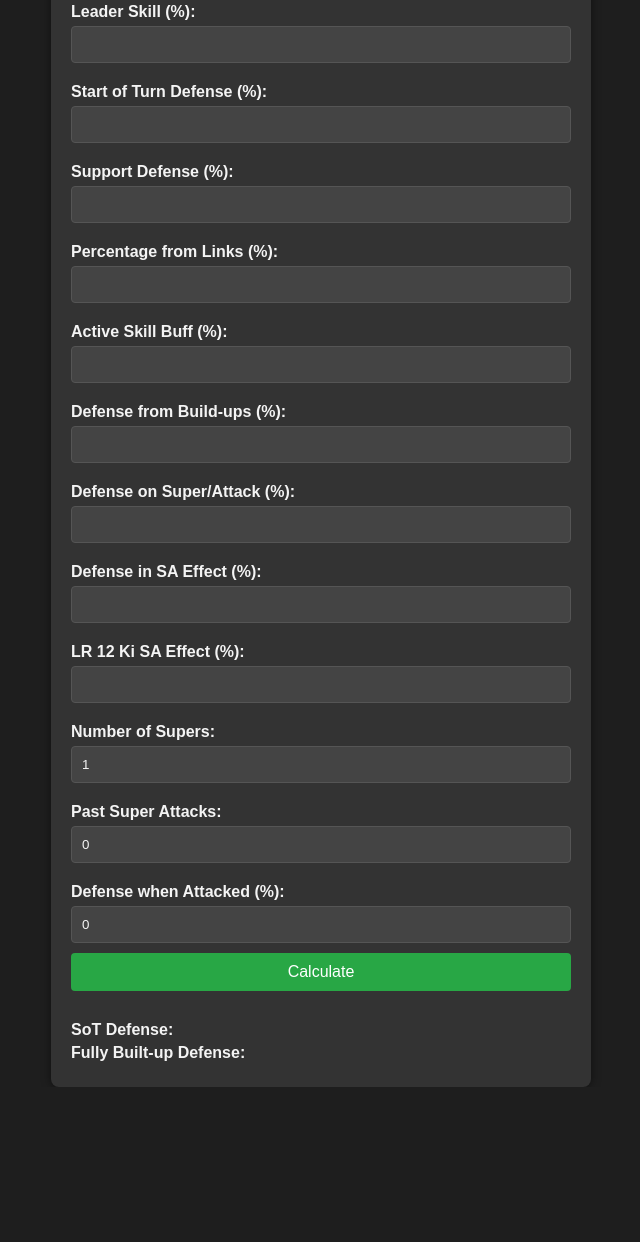
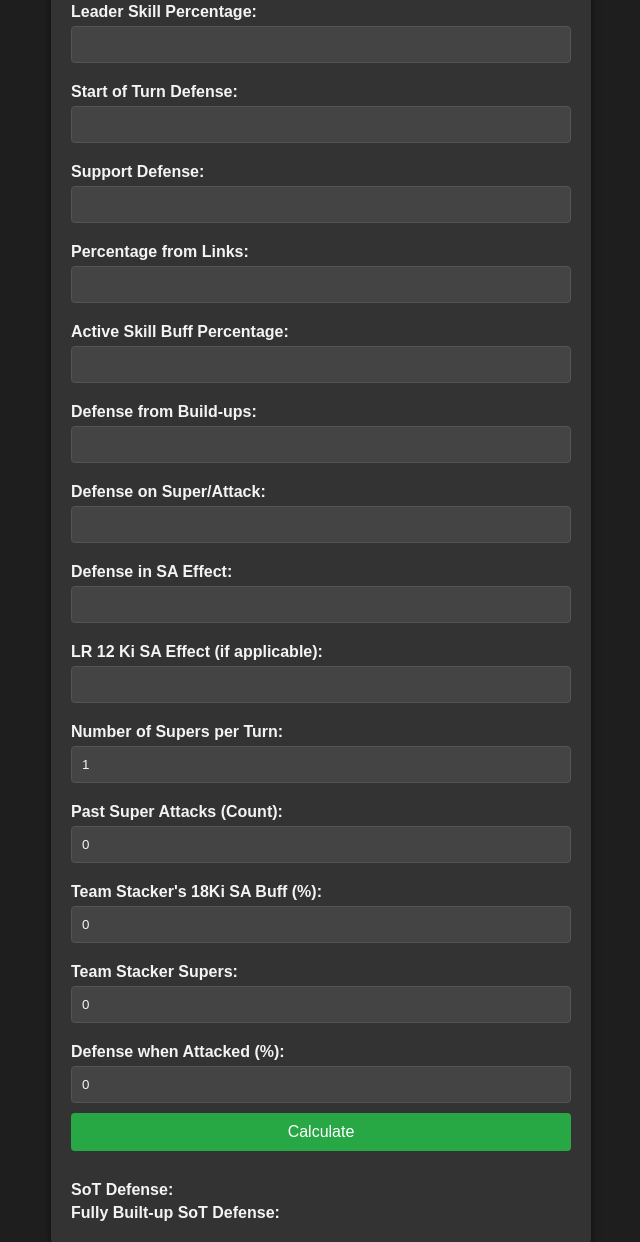
Before and after one commit to akaSear/DokkanDefenseCalculator, a plain HTML site: page index.html in a window 1280 px wide. Shown: the part 225-1467 px from the top of the page, without its empty margins (319-959 px from the left). Before the commit the page ends 1312 px from the top, so only its background shows below. Drawn offline with Linux system fonts and the light colour scheme.

Commit message:
Update index.html

```diff
--- a/index.html
+++ b/index.html
@@ -62,6 +62,7 @@
             margin: 5px 0;
             font-weight: bold;
         }
+        /* NEW: Breakdown styling */
         .breakdown {
             display: block;
             font-size: 0.85em;
@@ -69,8 +70,9 @@
             margin-top: 3px;
             line-height: 1.4;
         }
-        .buff-note {
-            color: #FFD700;
+        #superDefPanel p {
+            padding: 8px 0;
+            border-bottom: 1px solid #444;
         }
     </style>
 </head>
@@ -82,47 +84,57 @@
         <label for="def">Unit's Defense Stat:</label>
         <input type="number" id="def">
 
-        <label for="leadSkill">Leader Skill (%):</label>
+        <label for="leadSkill">Leader Skill Percentage:</label>
         <input type="number" id="leadSkill">
 
-        <label for="defPass">Start of Turn Defense (%):</label>
+        <label for="defPass">Start of Turn Defense:</label>
         <input type="number" id="defPass">
 
-        <label for="defSupport">Support Defense (%):</label>
+        <label for="defSupport">Support Defense:</label>
         <input type="number" id="defSupport">
 
-        <label for="defPLinks">Percentage from Links (%):</label>
+        <label for="defPLinks">Percentage from Links:</label>
         <input type="number" id="defPLinks">
 
-        <label for="actSkill">Active Skill Buff (%):</label>
+        <label for="actSkill">Active Skill Buff Percentage:</label>
         <input type="number" id="actSkill">
 
-        <label for="buDefPass">Defense from Build-ups (%):</label>
+        <label for="buDefPass">Defense from Build-ups:</label>
         <input type="number" id="buDefPass">
 
-        <label for="attackDefense">Defense on Super/Attack (%):</label>
+        <label for="attackDefense">Defense on Super/Attack:</label>
         <input type="number" id="attackDefense">
 
-        <label for="saDefense">Defense in SA Effect (%):</label>
+        <label for="saDefense">Defense in SA Effect:</label>
         <input type="number" id="saDefense">
 
-        <label for="saDefense2">LR 12 Ki SA Effect (%):</label>
+        <label for="saDefense2">LR 12 Ki SA Effect (if applicable):</label>
         <input type="number" id="saDefense2">
 
-        <label for="saTimes">Number of Supers:</label>
-        <input type="number" id="saTimes" value="1" min="1">
+        <label for="saTimes">Number of Supers per Turn:</label>
+        <input type="number" id="saTimes" value="1">
 
-        <label for="pastSupers">Past Super Attacks:</label>
+        <!-- NEW: Past supers and team stacking -->
+        <label for="pastSupers">Past Super Attacks (Count):</label>
         <input type="number" id="pastSupers" value="0" min="0">
 
+        <label for="teamStacker">Team Stacker's 18Ki SA Buff (%):</label>
+        <input type="number" id="teamStacker" value="0">
+
+        <label for="teamStackerCount">Team Stacker Supers:</label>
+        <input type="number" id="teamStackerCount" value="0" min="0">
+
+        <!-- NEW: Defense when attacked -->
         <label for="defOnReceiving">Defense when Attacked (%):</label>
         <input type="number" id="defOnReceiving" value="0">
 
+        <!-- Calculate button -->
         <button id="calculateButton">Calculate</button>
 
+        <!-- Results -->
         <div id="results">
             <p id="sotDefLabel">SoT Defense: </p>
-            <p id="fullBuiltDefLabel">Fully Built-up Defense: </p>
+            <p id="fullBuiltDefLabel">Fully Built-up SoT Defense: </p>
             <div id="superDefPanel"></div>
         </div>
     </div>
```
